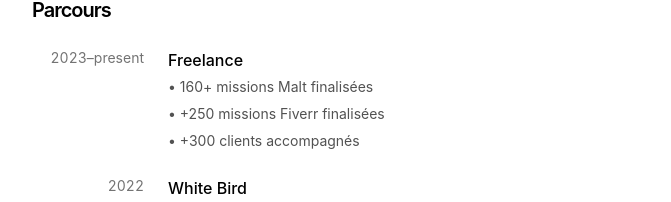
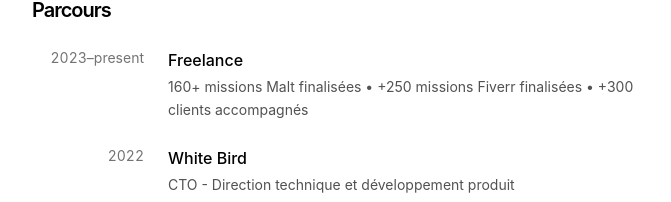
Before and after one commit to rcoco78/mon-blog, a Next.js app: page /a-propos in a window 1280 px wide. Shown: the part 722-924 px from the top of the page, without its empty margins (304-975 px from the left). Built offline with nearby package versions, Linux system fonts and the light colour scheme; no server answers.

Commit message:
fix: métriques Freelance sur une seule ligne
- Remplacement liste à puces par texte inline
- Séparateurs • entre les métriques
- Format plus compact et lisible

```diff
--- a/pages/a-propos.js
+++ b/pages/a-propos.js
@@ -58,11 +58,9 @@ export default function About() {
             <div className="w-full sm:w-28 sm:flex-shrink-0 text-sm text-neutral-500 mb-1 sm:mb-0 sm:text-right tabular-nums pl-0">2023–present</div>
             <div className="flex-1 min-w-0">
               <h3 className="font-medium mb-1">Freelance</h3>
-              <ul className="text-neutral-600 dark:text-neutral-400 text-sm leading-relaxed space-y-1">
-                <li>• 160+ missions Malt finalisées</li>
-                <li>• +250 missions Fiverr finalisées</li>
-                <li>• +300 clients accompagnés</li>
-              </ul>
+              <p className="text-neutral-600 dark:text-neutral-400 text-sm leading-relaxed">
+                160+ missions Malt finalisées • +250 missions Fiverr finalisées • +300 clients accompagnés
+              </p>
             </div>
           </div>
           <div className="flex flex-col sm:flex-row sm:gap-6">
```
